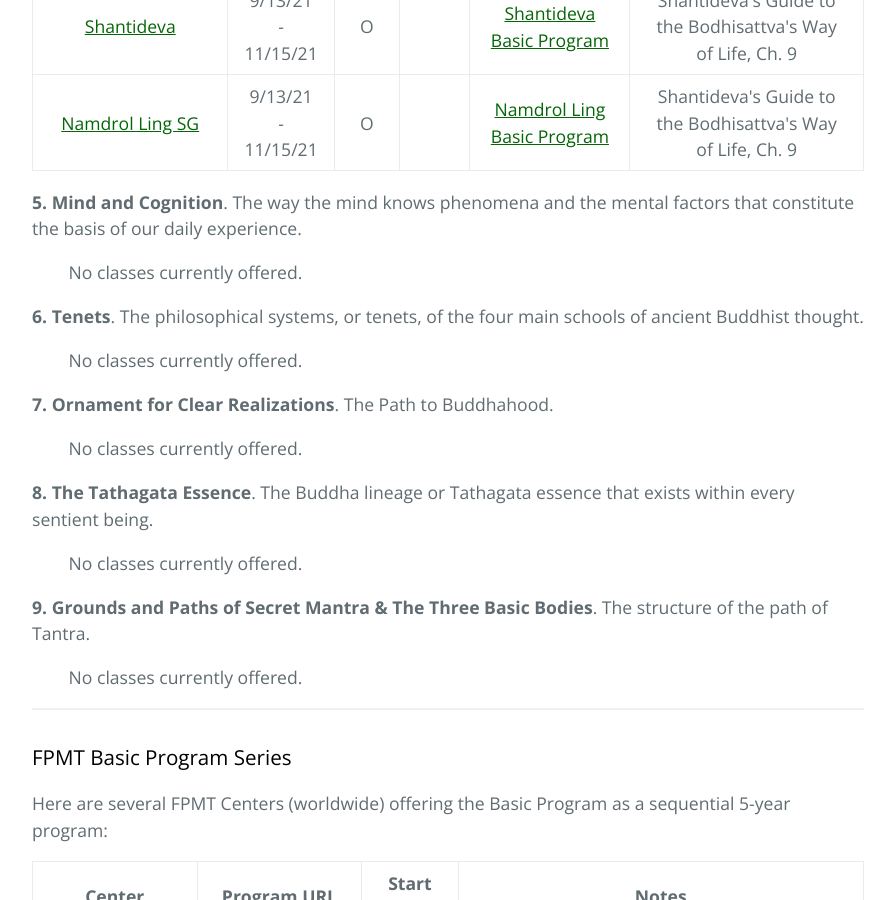
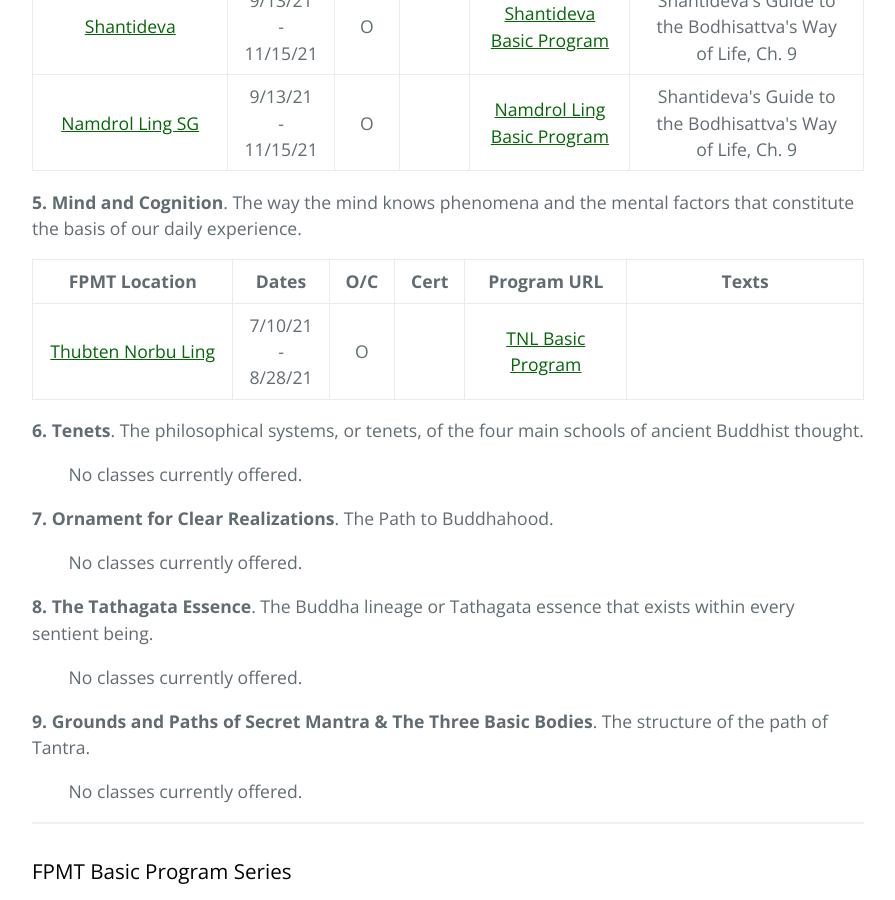
Before and after one commit to lgeorge/lgeorge.github.io, a Jekyll site: the page built from fpmt-na/index.html, in a window 1280 px wide and 900 px high, scrolled down 1546 px. Shown: the whole window, without its empty margins (192-1087 px from the left). Built offline with Jekyll 4.4.1, drawn with Linux system fonts in a browser that asks for light colours.

Commit message:
add TNL course

```diff
--- a/fpmt-na/index.html
+++ b/fpmt-na/index.html
@@ -109,7 +109,29 @@
 
     <p><strong>5. Mind and Cognition</strong>. The way the mind knows phenomena and the mental factors that constitute the basis of our daily experience.</p>
 
-    	<p>&nbsp; &nbsp; &nbsp; &nbsp; No classes currently offered.</p>
+    		<table>
+    		<thead>
+    			<tr>
+            <th class="has-text-align-center" data-align="center" width="25%">FPMT Location</th>
+            <th class="has-text-align-center" data-align="center" width="10%">Dates</th>
+            <th class="has-text-align-center" data-align="center" width="7%">O/C</th>
+            <th class="has-text-align-center" data-align="center" width="8%">Cert</th>
+            <th class="has-text-align-center" data-align="center" width="20%">Program URL</th>
+            <th class="has-text-align-center" data-align="center" width="30%">Texts</th>
+          </tr>
+    		</thead>
+    		<tbody>
+    			<tr>
+            <td style="text-align:center"><a href="https://tnlsf.org/" target="_blank" rel="noreferrer noopener">Thubten Norbu Ling</a></td>
+            <td style="text-align:center">7/10/21 - 8/28/21</td>
+            <td style="text-align:center">O</td>
+            <td style="text-align:center"></td>
+            <td style="text-align:center"><a href="https://tnlsf.org/event/basic-program-mind-and-cognition-with-ven-george-churinoff/2021-07-10/" target="_blank" rel="noreferrer noopener">TNL Basic Program</a></td>
+            <td style="text-align:center"></td>
+          </tr>
+    		</tbody>
+    	</table>
+
     <p><strong>6. Tenets</strong>. The philosophical systems, or tenets, of the four main schools of ancient Buddhist thought.</p>
 
     <p>&nbsp; &nbsp; &nbsp; &nbsp; No classes currently offered.</p>
```
